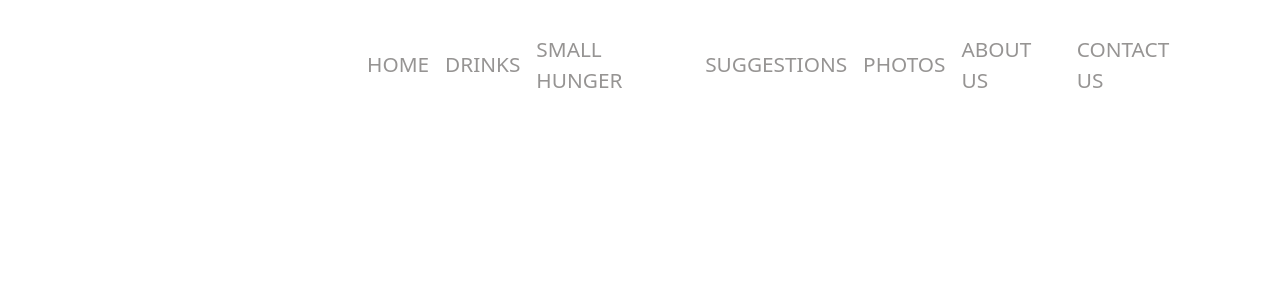
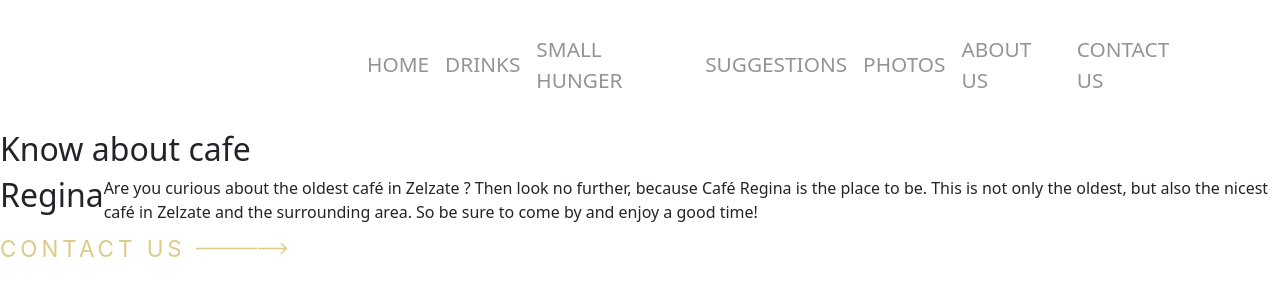
Before and after one commit to asemali2210/cafe-regina, a Next.js app: page /about in a window 1280 px wide. Shown: the top 300 px of the page. Built offline with nearby package versions, Linux system fonts and the light colour scheme.

Commit message:
add about header

```diff
--- a/src/app/about/page.jsx
+++ b/src/app/about/page.jsx
@@ -1,9 +1,19 @@
+import ArrowLink from "@/components/LinkArrow/ArrowLink";
 import Navbar from "@/components/navbar/Navbar";
 
 export default function About() {
   return (
     <div  className="abot__page">
       <Navbar />
+      <header>
+        <p className="h2">Know about cafe </p>
+        <div className="header__bottom d-flex">
+            <p className="h2">Regina</p>
+            <p>Are you curious about the oldest café in Zelzate ? Then look no further, because Café Regina is the place to be. This is not only the oldest, but also the nicest café in Zelzate and the surrounding area. So be sure to come by and enjoy a good time! </p>
+
+        </div>
+        <ArrowLink href="contact" content="CONTACT US"/>
+      </header>
     </div>
   );
 }
```
